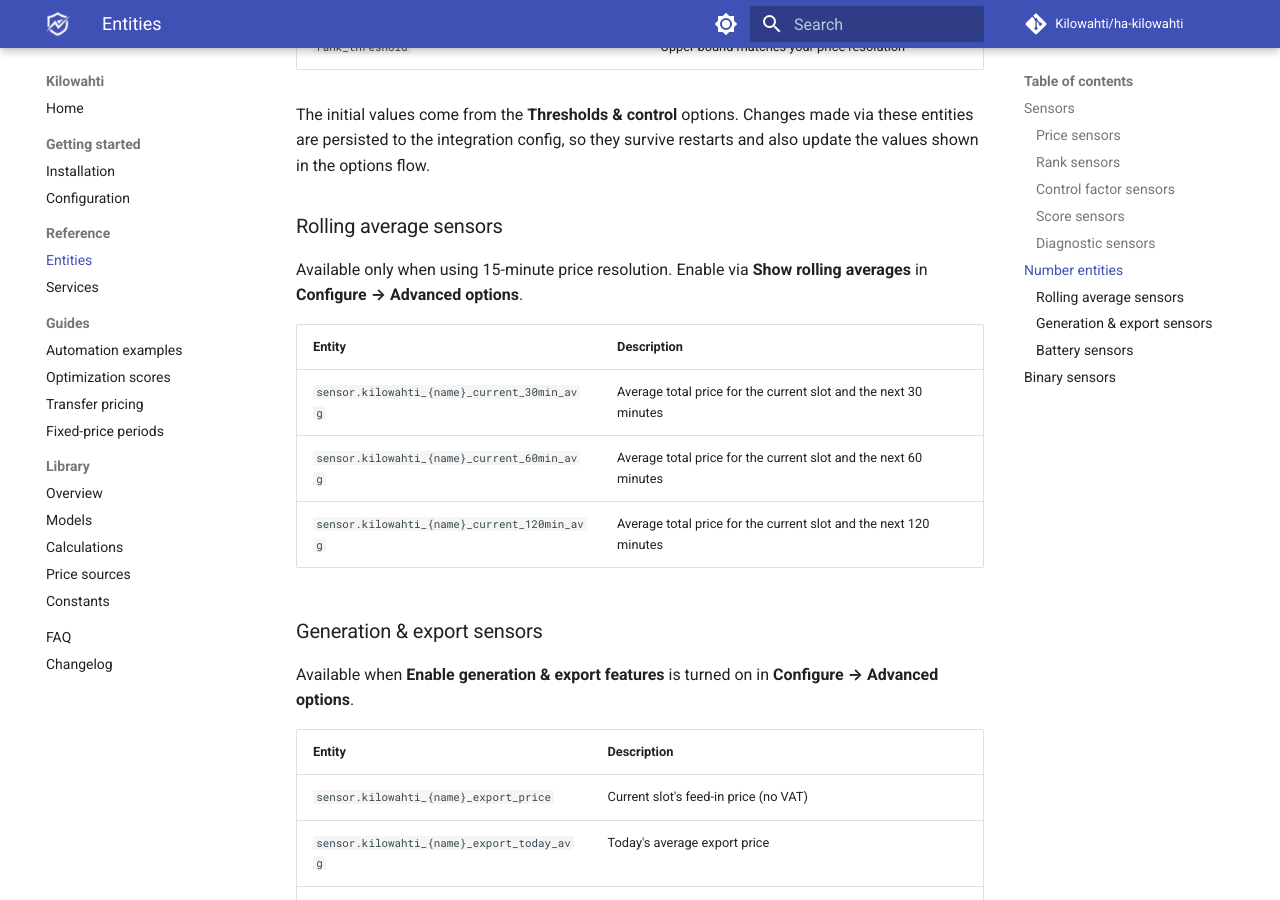
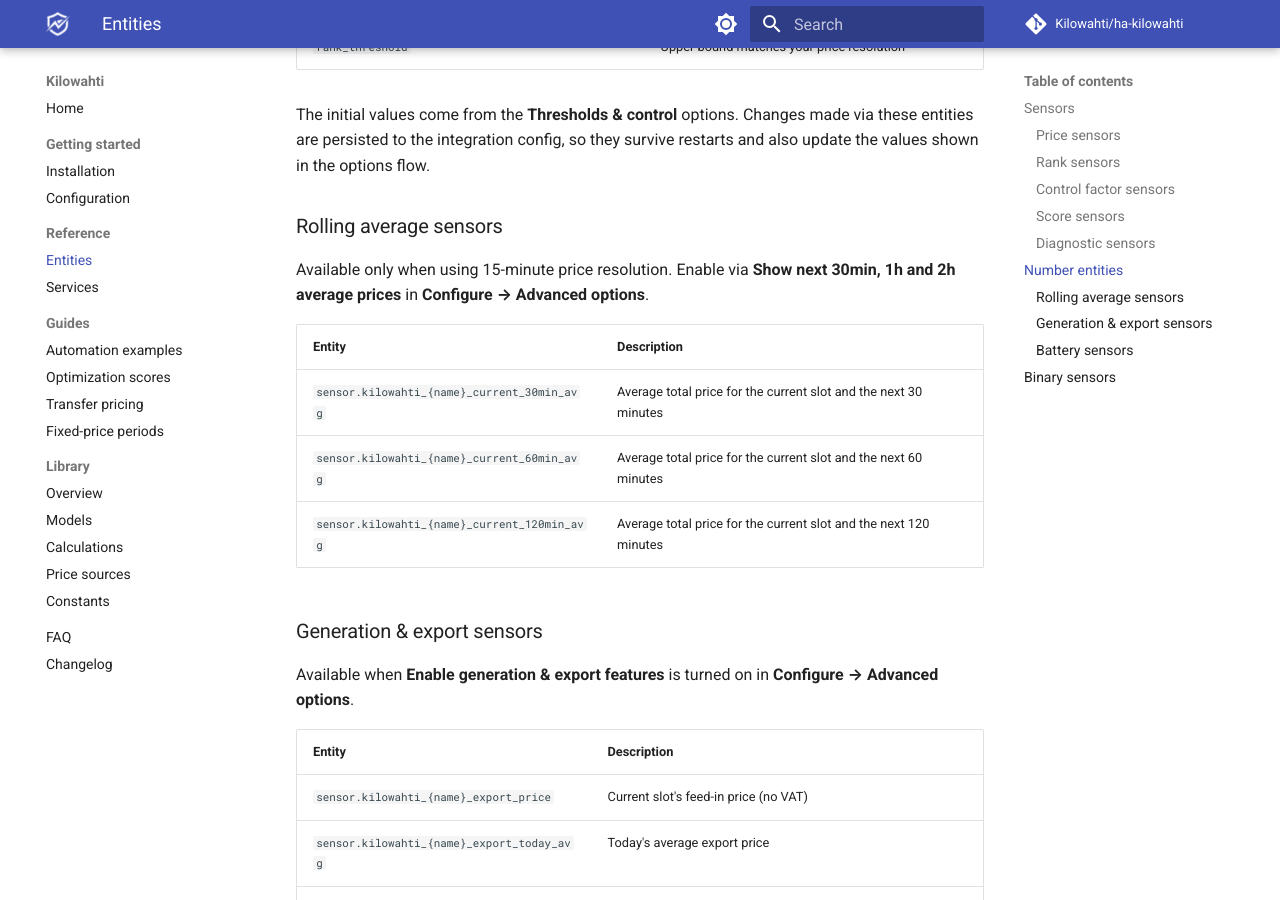
Before and after one commit to Kilowahti/kilowahti-docs, an MkDocs documentation site: the page built from docs/entities.md, in a window 1280 px wide and 900 px high, scrolled down 4151 px. Built offline with MkDocs 1.6.1 and Material for MkDocs 9.7.7, drawn with Linux system fonts in a browser that asks for light colours; comment, search, counter and statistics services are not loaded.

Commit message:
Match UI wording for the rolling averages and spot price array options

```diff
--- a/docs/entities.md
+++ b/docs/entities.md
@@ -95,7 +95,7 @@
 
 ### Rolling average sensors
 
-Available only when using 15-minute price resolution. Enable via **Show rolling averages** in **Configure → Advanced options**.
+Available only when using 15-minute price resolution. Enable via **Show next 30min, 1h and 2h average prices** in **Configure → Advanced options**.
 
 | Entity | Description |
 |---|---|
```
Also changed, not shown: docs/configuration.md (+1 -1 lines).
